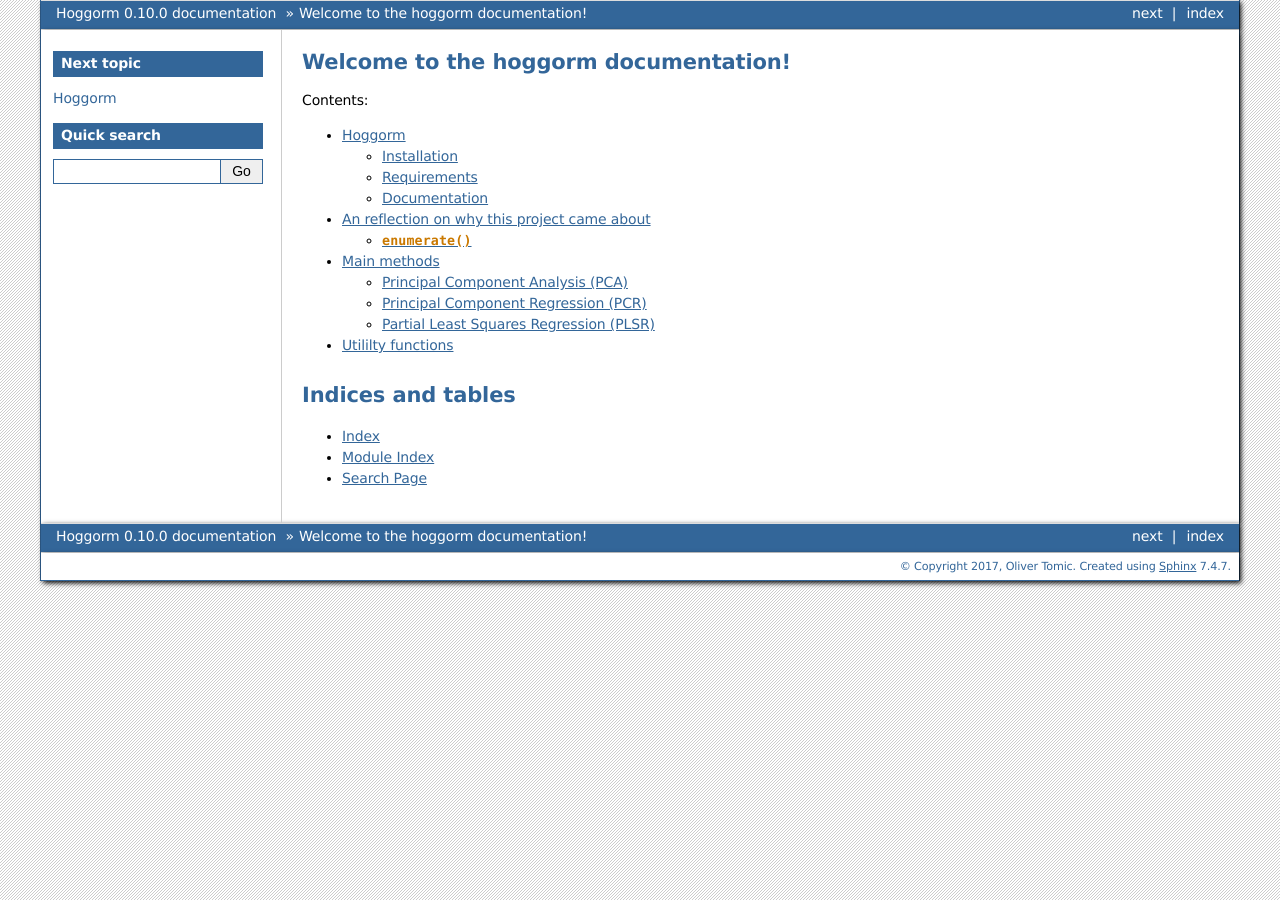
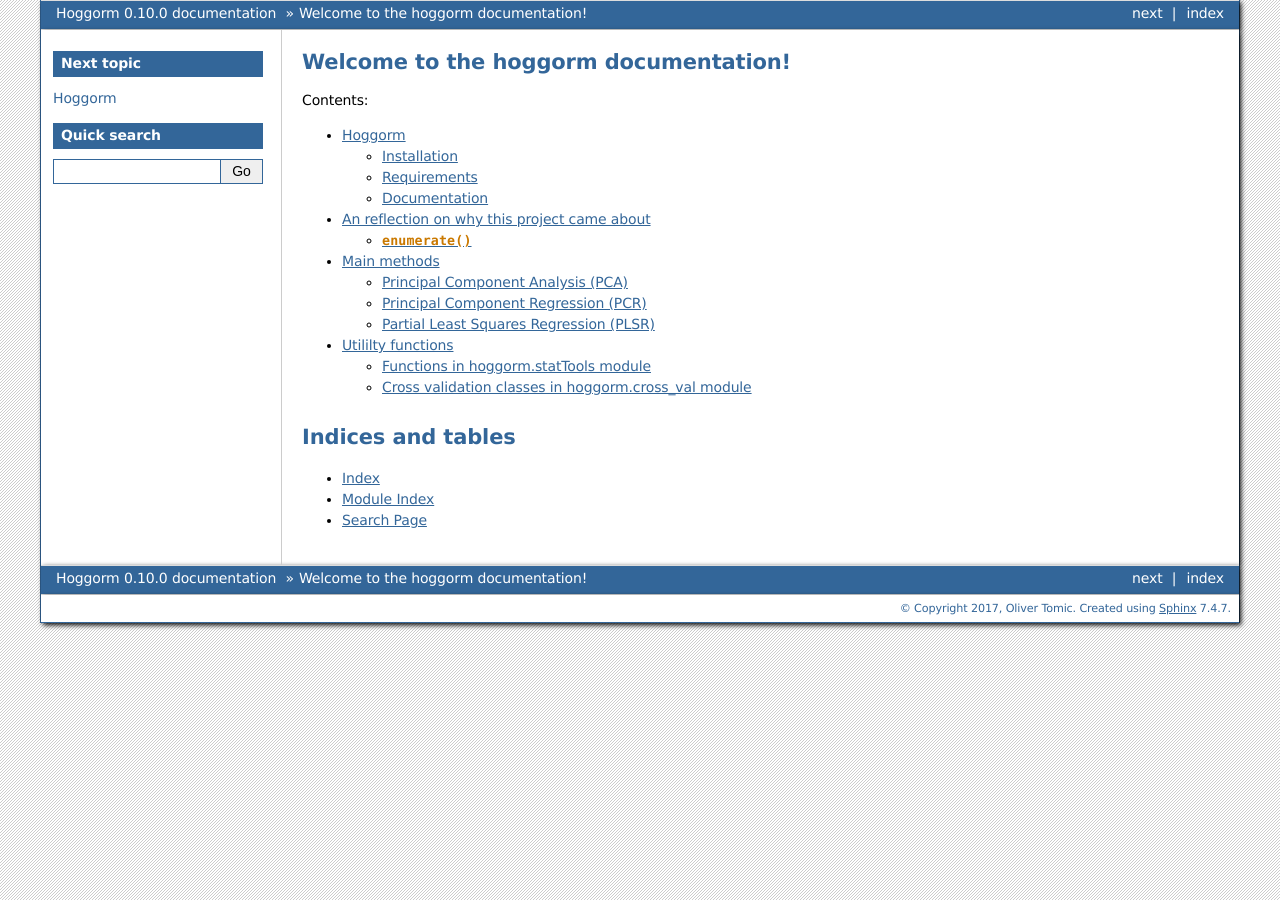
Before and after one commit to olivertomic/hoggorm, a Sphinx documentation site: the page built from docs/index.rst, in a window 1280 px wide. Built offline with Sphinx 7.4.7, drawn with Linux system fonts in a browser that asks for light colours.

Commit message:
Updating structure

```diff
--- a/docs/utility-functions.rst
+++ b/docs/utility-functions.rst
@@ -2,8 +2,14 @@
 Utililty functions
 ==================
 
+Hoggorm classes PCA, PLSR and PCR use a number of functions and classes for computation of the models. These are found in the hoggorm.statTools module and hoggorm.cross_val module.
+
+Functions in hoggorm.statTools module
+-------------------------------------
 .. automodule:: hoggorm.statTools
    :members:
 
+Cross validation classes in hoggorm.cross_val module
+----------------------------------------------------
 .. automodule:: hoggorm.cross_val
    :members:
```
